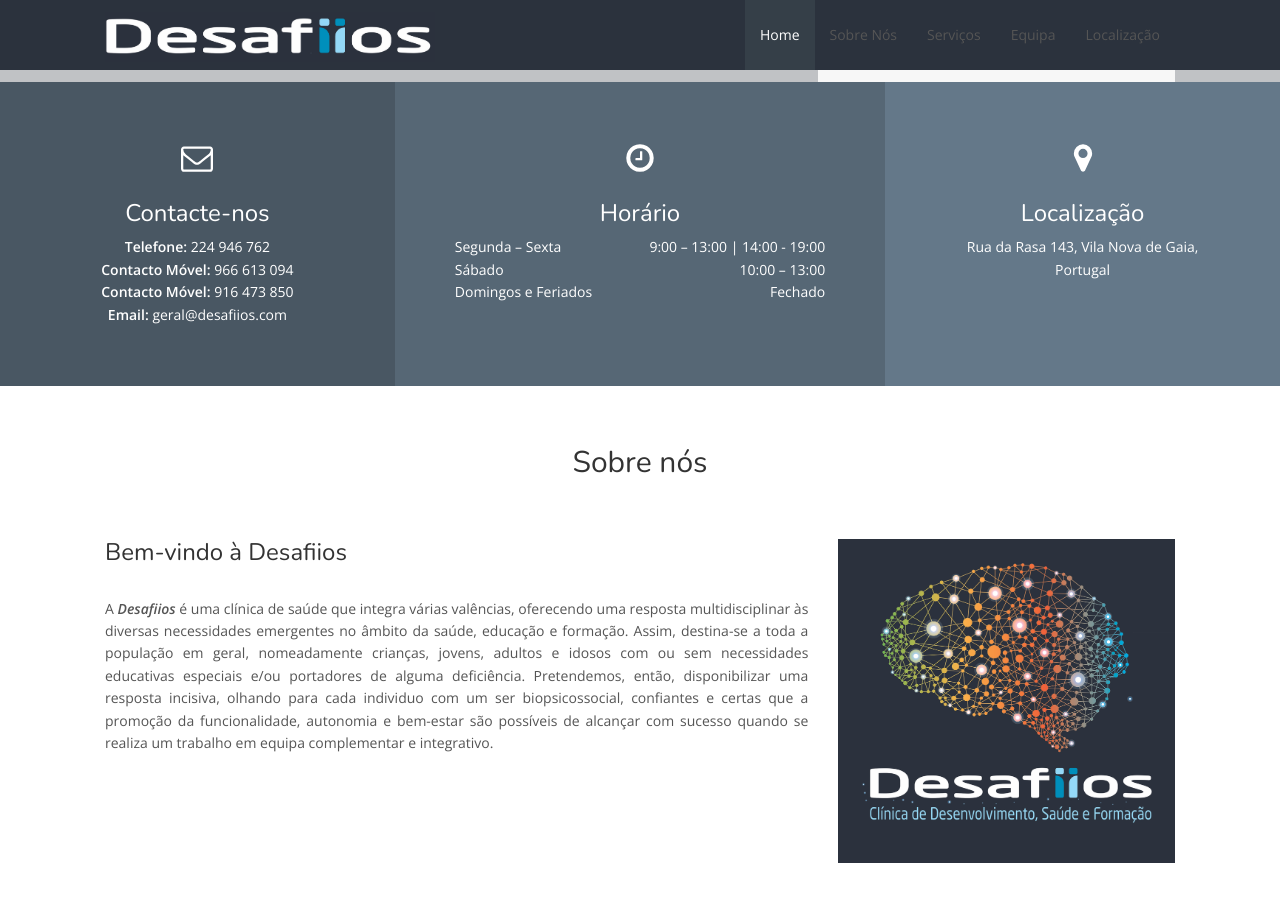
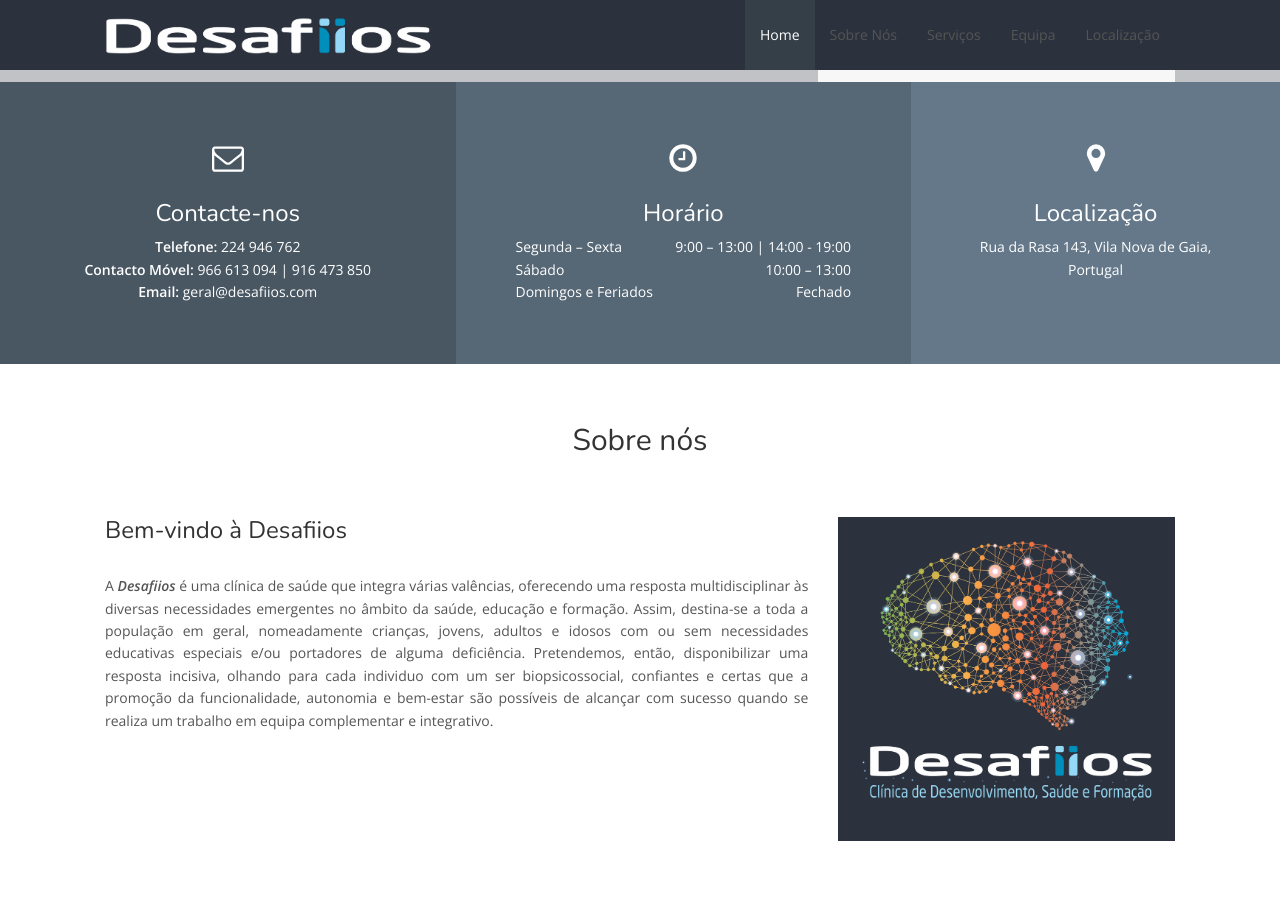
Before and after one commit to desafiios/desafiios.com, a Jekyll site: the page built from index.html, in a window 1280 px wide and 900 px high, scrolled down 464 px. Built offline with Jekyll 4.4.1, drawn with Linux system fonts in a browser that asks for light colours; nearby versions of some CDN libraries.

Commit message:
contact changes

```diff
--- a/_config.yml
+++ b/_config.yml
@@ -17,8 +17,7 @@
 # Contact info
 contact:
     phone: 224 946 762
-    mobile1: 966 613 094
-    mobile2: 916 473 850
+    mobile: 966 613 094 | 916 473 850
     emergency: 999 999 999
     email: geral@desafiios.com
     address: Rua da Rasa 143, Vila Nova de Gaia, Portugal
--- a/index.html
+++ b/index.html
@@ -41,13 +41,12 @@
 
 <!-- Start 3 columns -->
 <div class="three-shade-col">
-    <div class="col-sm-4">
+    <div class="col-sm-5">
         <svg class="icon icon-envelope-o"><use xlink:href="#icon-envelope-o"></use></svg>
         <h3>Contacte-nos</h3>
         <ul>
             {% if site.contact.phone %}<li><strong>Telefone:</strong> {{ site.contact.phone }}</li>{% endif %}
-            {% if site.contact.mobile1 %}<li><strong>Contacto Móvel:</strong> {{ site.contact.mobile1 }}</li>{% endif %}
-            {% if site.contact.mobile2 %}<li><strong>Contacto Móvel:</strong> {{ site.contact.mobile2 }}</li>{% endif %}
+            {% if site.contact.mobile %}<li><strong>Contacto Móvel:</strong> {{ site.contact.mobile }}</li>{% endif %}
             <!--{% if site.contact.emergency %}<li><strong>Contacto Emergência:</strong> {{ site.contact.emergency }}</li>{% endif %}-->
             {% if site.contact.email %}<li><strong>Email:</strong> {{ site.contact.email }}</li>{% endif %}
         </ul>
```
